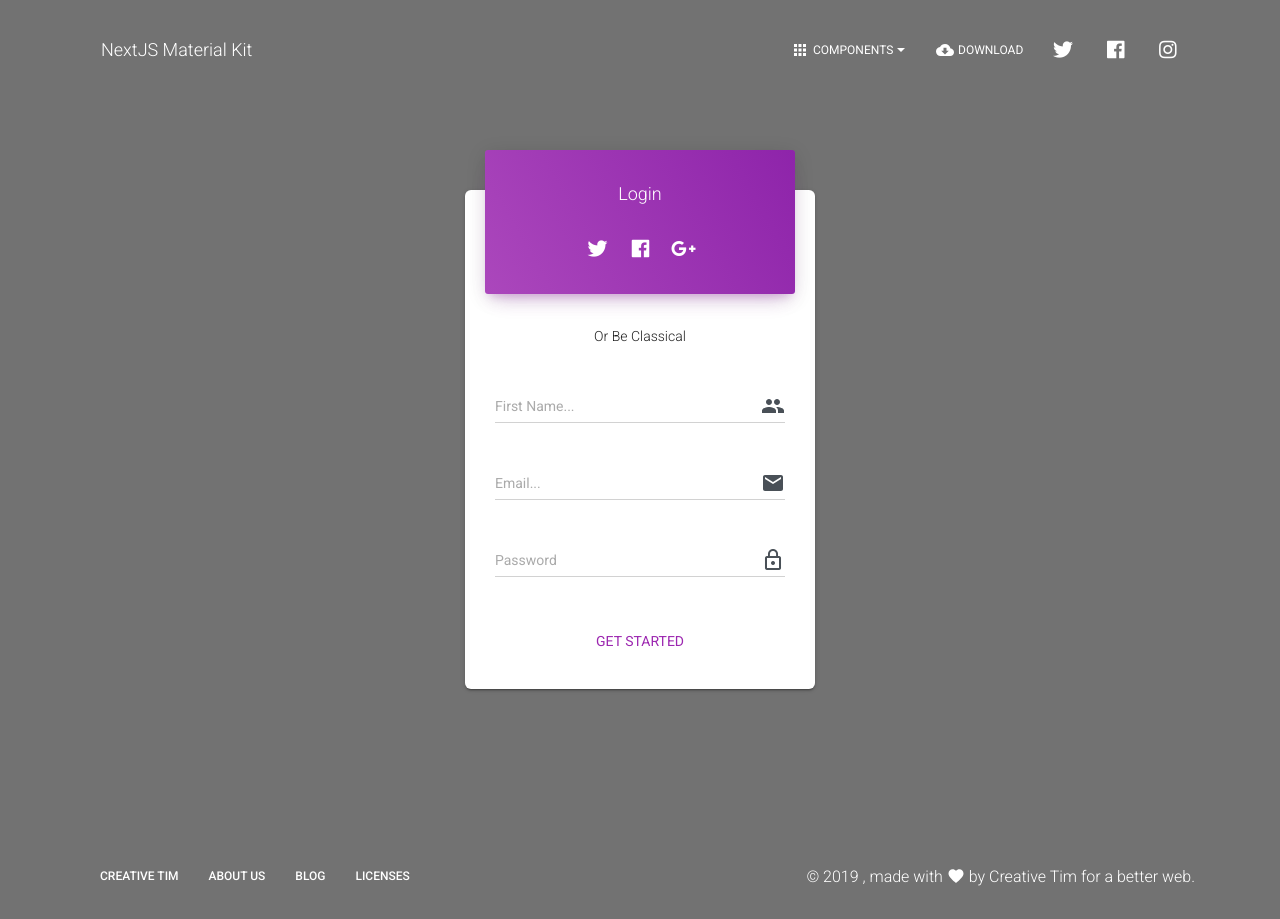
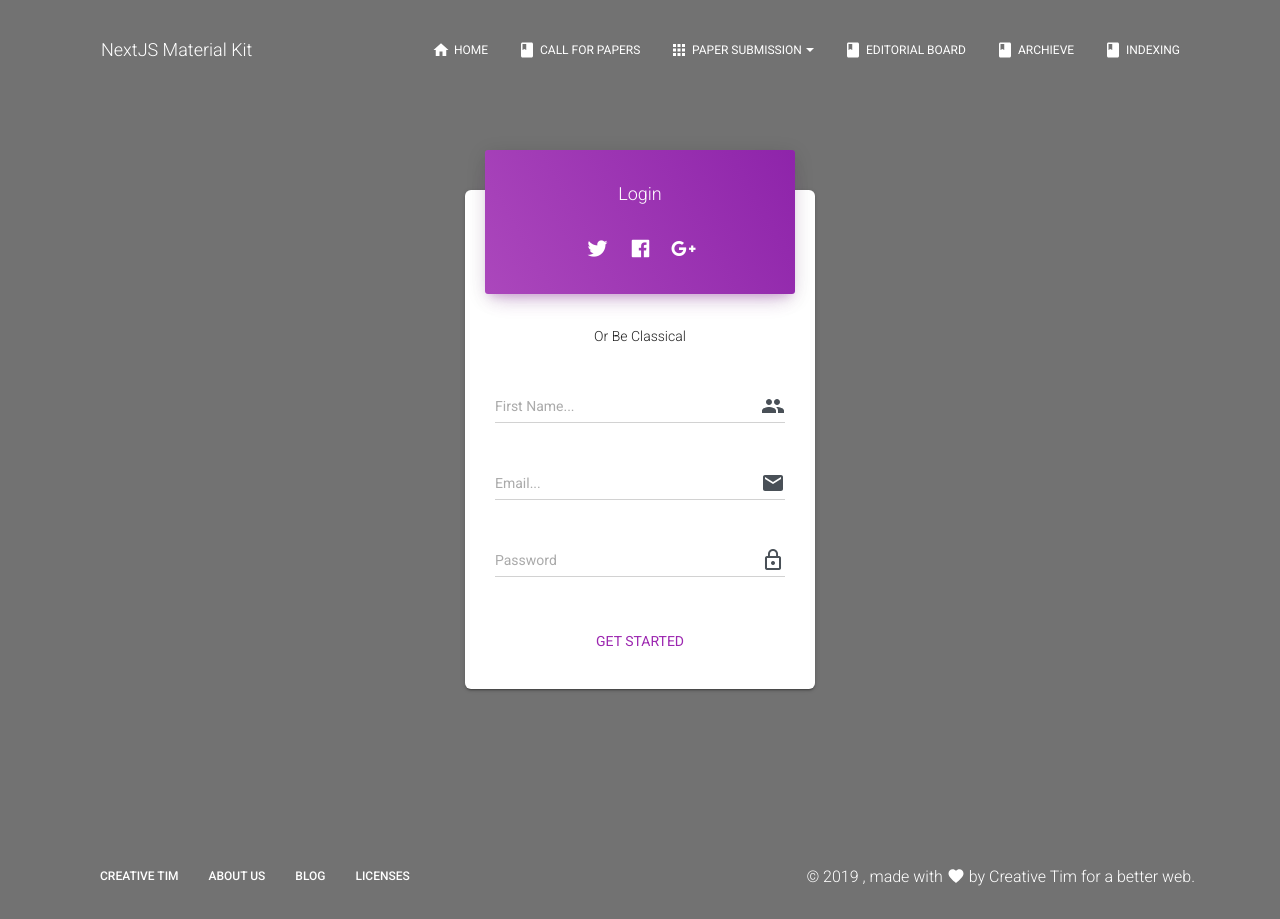
Before and after one commit to snitin315/icc-journal-website, a Next.js app: page /login in a window 1280 px wide. Built offline with nearby package versions, Linux system fonts and the light colour scheme.

Commit message:
updated navbar and headerlinks

```diff
--- a/components/Header/HeaderLinks.js
+++ b/components/Header/HeaderLinks.js
@@ -6,12 +6,10 @@ import Link from "next/link";
 import { makeStyles } from "@material-ui/core/styles";
 import List from "@material-ui/core/List";
 import ListItem from "@material-ui/core/ListItem";
-import Tooltip from "@material-ui/core/Tooltip";
 
 // @material-ui/icons
-import { Apps, CloudDownload } from "@material-ui/icons";
-import DeleteIcon from "@material-ui/icons/Delete";
-import IconButton from "@material-ui/core/IconButton";
+import { Apps, School,Home,Book,GroupAdd,Money} from "@material-ui/icons";
+
 
 // core components
 import CustomDropdown from "components/CustomDropdown/CustomDropdown.js";
@@ -26,95 +24,87 @@ export default function HeaderLinks(props) {
   return (
     <List className={classes.list}>
       <ListItem className={classes.listItem}>
+        <Button
+          href="/"
+          color="transparent"
+          target="_blank"
+          className={classes.navLink}
+        >
+          <Home className={classes.icons} /> Home
+        </Button>
+      </ListItem>
+      <ListItem className={classes.listItem}>
+        <Button
+          href="/call-for-papers"
+          color="transparent"
+          target="_blank"
+          className={classes.navLink}
+        >
+          <Book className={classes.icons} /> Call For Papers
+        </Button>
+      </ListItem>
+
+      <ListItem className={classes.listItem}>
         <CustomDropdown
           noLiPadding
           navDropdown
-          buttonText="Components"
+          buttonText="Paper Submission"
           buttonProps={{
             className: classes.navLink,
             color: "transparent"
           }}
           buttonIcon={Apps}
           dropdownList={[
-            <Link href="/components">
-              <a className={classes.dropdownLink}>All components</a>
+            <Link href="/paper-submission/instruction-to-authors">
+              <a className={classes.dropdownLink}> Instruction To Authors</a>
             </Link>,
-            <a
-              href="https://creativetimofficial.github.io/nextjs-material-kit/#/documentation?ref=njsmk-navbar"
-              target="_blank"
-              className={classes.dropdownLink}
-            >
-              Documentation
-            </a>
+            <Link href="/paper-submission/peer-review-policy">
+            <a className={classes.dropdownLink}> Peer Review Policy</a>
+            </Link>,
+            <Link href="/paper-submission/plagiarism-policy">
+            <a className={classes.dropdownLink}> Plagiarism Policy</a>
+            </Link>,
+            <Link href="/paper-submission/paper-submission-template">
+            <a className={classes.dropdownLink}> Paper Submission template</a>
+           </Link>,
+            <Link href="/paper-submission/copyright-form">
+            <a className={classes.dropdownLink}> Copyright Form</a>
+           </Link>
+
           ]}
         />
       </ListItem>
       <ListItem className={classes.listItem}>
         <Button
-          href="https://www.creative-tim.com/product/nextjs-material-kit?ref=njsmk-navbar"
-          color="transparent"
-          target="_blank"
-          className={classes.navLink}
-        >
-          <CloudDownload className={classes.icons} /> Download
-        </Button>
-      </ListItem>
-      <ListItem className={classes.listItem}>
-        {/*<Tooltip title="Delete">
-          <IconButton aria-label="Delete">
-            <DeleteIcon />
-          </IconButton>
-        </Tooltip>*/}
-        <Tooltip
-          id="instagram-twitter"
-          title="Follow us on twitter"
-          placement={"top"}
-          classes={{ tooltip: classes.tooltip }}
-        >
-          <Button
-            href="https://twitter.com/CreativeTim?ref=creativetim"
-            target="_blank"
+          href="/editorial-board"
           color="transparent"
           className={classes.navLink}
         >
-            <i className={classes.socialIcons + " fab fa-twitter"} />
+          <Book className={classes.icons} /> Editorial Board
         </Button>
-        </Tooltip>
       </ListItem>
+
       <ListItem className={classes.listItem}>
-        <Tooltip
-          id="instagram-facebook"
-          title="Follow us on facebook"
-          placement={"top"}
-          classes={{ tooltip: classes.tooltip }}
-        >
         <Button
+          href="/archieve"
           color="transparent"
-            href="https://www.facebook.com/CreativeTim?ref=creativetim"
-            target="_blank"
           className={classes.navLink}
         >
-            <i className={classes.socialIcons + " fab fa-facebook"} />
+          <Book className={classes.icons} /> Archieve
         </Button>
-        </Tooltip>
       </ListItem>
+
       <ListItem className={classes.listItem}>
-        <Tooltip
-          id="instagram-tooltip"
-          title="Follow us on instagram"
-          placement={"top"}
-          classes={{ tooltip: classes.tooltip }}
-        >
         <Button
+          href="/indexing"
           color="transparent"
-            href="https://www.instagram.com/CreativeTimOfficial?ref=creativetim"
-            target="_blank"
           className={classes.navLink}
         >
-            <i className={classes.socialIcons + " fab fa-instagram"} />
+          <Book className={classes.icons} /> Indexing
         </Button>
-        </Tooltip>
       </ListItem>
+
+
     </List>
   );
 }
--- a/pages/_app.js
+++ b/pages/_app.js
@@ -78,7 +78,7 @@ export default class MyApp extends App {
     return (
       <React.Fragment>
         <Head>
-          <title>NextJS Material Kit by Creative Tim</title>
+          <title>ICC-Journal</title>
         </Head>
         <Component {...pageProps} />
       </React.Fragment>
--- a/pages/_error.js
+++ b/pages/_error.js
@@ -3,7 +3,7 @@ import Router from "next/router";
 
 export default class _error extends Component {
   componentDidMount = () => {
-    Router.push("/components");
+    Router.push("/");
   };
 
   render() {
```
Also changed, not shown: pages/components.js (deleted, +0 -92 lines), pages/index.js (+76 -9 lines), pages/landing.js (deleted, +0 -82 lines). Lines whose indentation alone changed are shown as unchanged.
